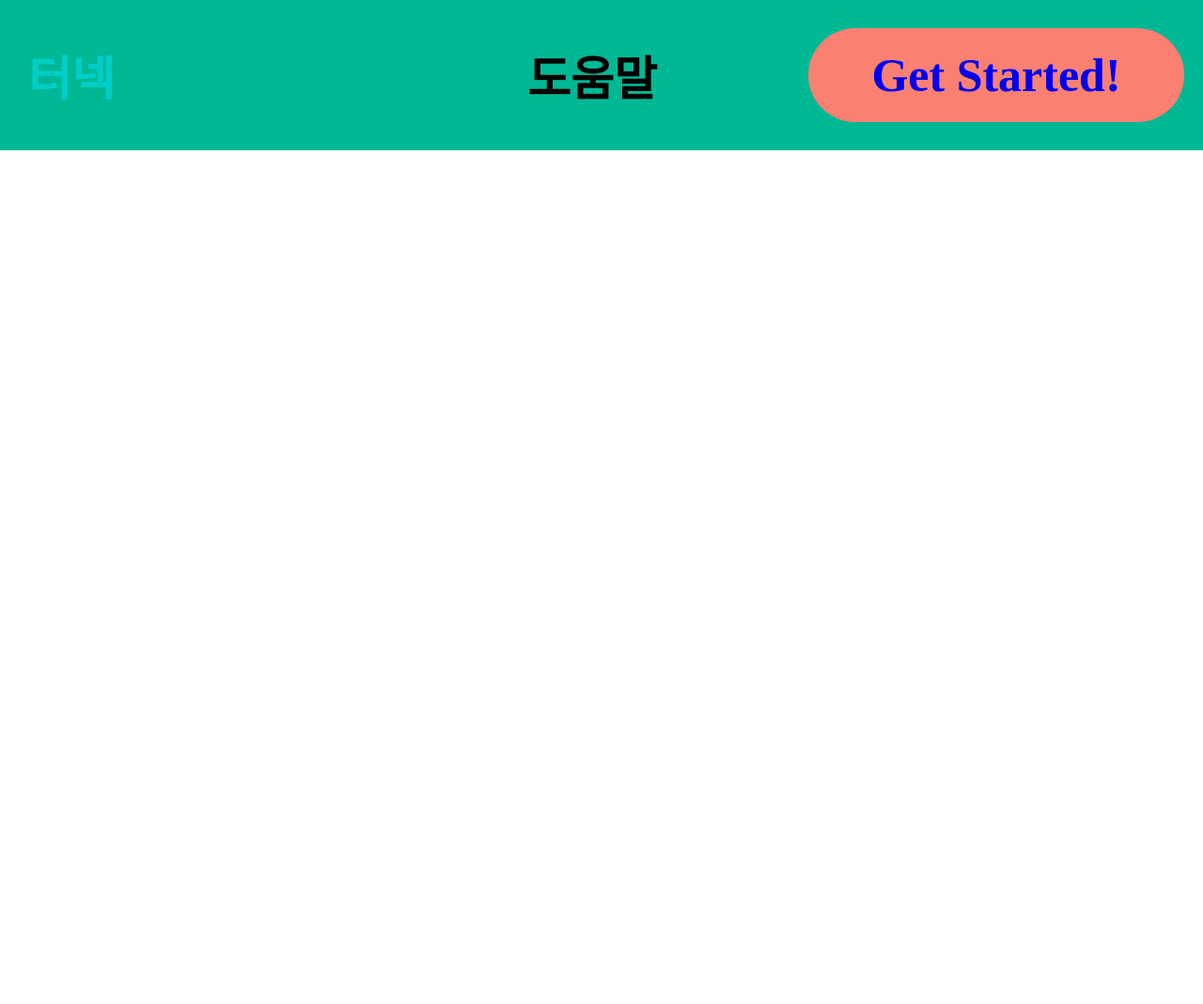
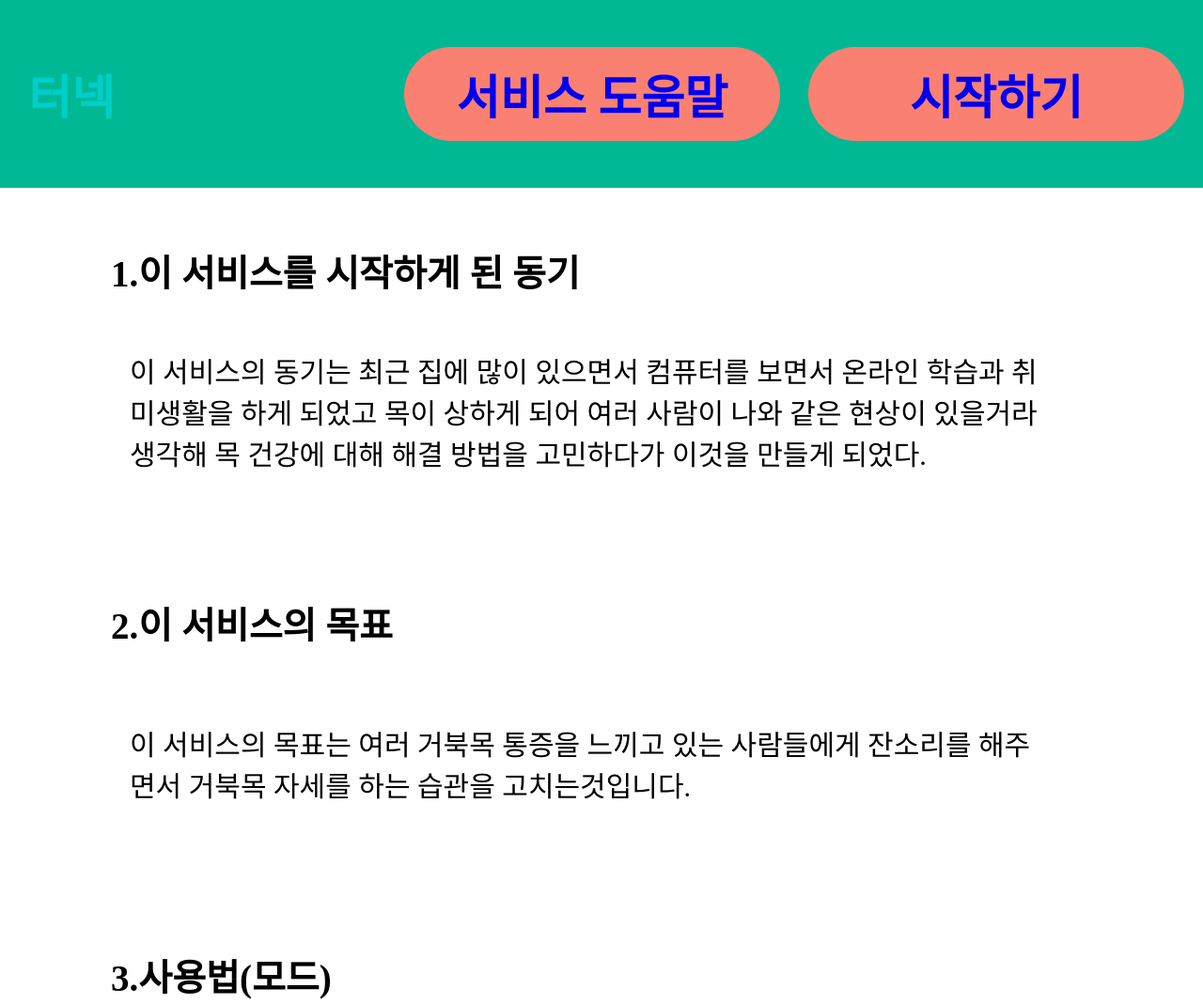
Before and after one commit to yoonchankim/turtleNeck-detection-ai2, a plain HTML site: page index.html in a window 1280 px wide. Shown: the top 1069 px of the page at 94% size. Before the commit the page ends 800 px from the top, so only its background shows below. Drawn offline with Linux system fonts and the light colour scheme.

Commit message:
done styling status bar and need to do Record Function

```diff
--- a/index.css
+++ b/index.css
@@ -1,8 +1,48 @@
 body{
     display: flex;
-    width:100vw;
+    width:95vw;
     height:100vh;
     align-items: center;
+    justify-content: center;
     margin:0;
     flex-direction: column;
+    padding:0;
 }
+.column-big{
+    position: absolute;
+    top:250px;
+    display: flex;
+    width:100%;
+    margin:0;
+    flex-direction: column;
+    align-items: center;
+    width:1000px;
+    height:3000px;
+}
+.column{
+    position: relative;
+    width:100%;
+    height:12.5%;
+    display:flex;
+    flex-direction: column;
+    align-items: flex-start;
+    justify-content: center;
+
+}
+.column-title{
+    position: absolute;
+    left:10px;
+    top:10px;
+    display: flex;
+    align-items: center;
+    font-size:39px;
+    font-weight:700;
+    margin-bottom:30px;
+}
+.column-story{
+    margin-left:30px;
+    font-size:30px;
+    display: flex;
+    align-items: center;
+    justify-content: center;
+}
--- a/index.html
+++ b/index.html
@@ -9,23 +9,50 @@
     <link rel="stylesheet" href="staus-bar.css">
 </head>
 <body>
+    <div class="column-big">
+        <div class="column">
+            <div class="column-title">1.이 서비스를 시작하게 된 동기</div>
+            <div class="column-story">이 서비스의 동기는 최근 집에 많이 있으면서 컴퓨터를 보면서 온라인 학습과 취미생활을 하게 되었고 목이 상하게 되어 여러 사람이 나와 같은 현상이 있을거라 생각해 목 건강에 대해 해결 방법을 고민하다가 이것을 만들게 되었다.</div>
+        </div>
+        <div class="column">
+            <div class="column-title">2.이 서비스의 목표</div>
+            <div class="column-story">이 서비스의 목표는 여러 거북목 통증을 느끼고 있는 사람들에게 잔소리를 해주면서 거북목 자세를 하는 습관을 고치는것입니다.</div>
+        </div>
+        <div class="column">
+            <div class="column-title">3.사용법(모드)</div>
+            <div class="column-story">위의 설명 대로 이 서비스는 잔소리를 해주면서,기록을 보여주면서 거북목을 고칠려고 한다.그리고 그 잔소리방법을 이용할때 설정해야 하는것이 모드이다.이 모드는 총 2가지가 있다.첫번째 모드는 </div>
+        </div>
+        <div class="column">
+            <div class="column-title">4.사용법(기록)</div>
+            <div class="column-story">ㅓㅏ.ㄴㅇㄹ;ㅏ먼암;렁나러ㅏㅇㄴ러ㅏㅇㄴ러럴ㄹㄹㄹㄹㄹㄹㄹㄹㄹㄹ러ㅓㅓㅓㅓㅓㅓㅓㅓㅓㅓㅓㅓㅓㅓㄷㅇ더어어어어어ㅓ어어ㅓ어어어어어ㅓ어엉ㅇㅇㅇㅇㅇㅇㄹㄹㄹㅇ니;ㅏ</div>
+        </div>
+        <div class="column">
+            <div class="column-title">5.사용법(기타의 것들)</div>
+            <div class="column-story">ㅓㅏ.ㄴㅇㄹ;ㅏ먼암;렁나러ㅏㅇㄴ러ㅏㅇㄴ러럴ㄹㄹㄹㄹㄹㄹㄹㄹㄹㄹ러ㅓㅓㅓㅓㅓㅓㅓㅓㅓㅓㅓㅓㅓㅓㄷㅇ더어어어어어ㅓ어어ㅓ어어어어어ㅓ어엉ㅇㅇㅇㅇㅇㅇㄹㄹㄹㅇ니;ㅏ</div>
+        </div>
+        <div class="column">
+            <div class="column-title">6.저희 서비스는 개인정보를 이용하지 않습니다</div>
+            <div class="column-story">저희 서비스는 자세를 분석하기 위해 웹캠을 이용합니다.절대 웹캠을 이용해 개인정보를 가져가는 일을 벌이지 않습니다.</div>
+        </div>
+    </div>
     <div class="status-bar">
         <div class="status-bar_column">
             <span>터넥</span>
         </div>
         <div class="status-bar_column">
-            <span>
-                도움말
-            </span>
+            <a href="index.html">
+                <div>
+                    서비스 도움말
+                </div>
+            </a>
         </div>
         <div class="status-bar_column">
             <a href="main.html">
                 <div>
-                    Get Started!
+                    시작하기
                 </div>
             </a>
         </div>
     <div>
-    <script src="staus-bar.js"></script>
 </body>
 </html>
--- a/staus-bar.css
+++ b/staus-bar.css
@@ -2,10 +2,15 @@
 .status-bar{
     background-color:#00b894;
     width:100%;
-    height:20%;
+    height: 200px;
     position: fixed;
     display:flex;
     flex-direction: row;
+    position: absolute;
+    top:0;
+    left:0;
+    margin:0;
+    justify-content: center;
 }
 .status-bar_column{
     width: 33%;
@@ -34,6 +39,7 @@
     justify-content: flex-end;
     padding-right:20px;
 }
+.status-bar_column:nth-child(2) div,
 .status-bar_column:nth-child(3) div{
     display: flex;
     align-items: center;
@@ -45,6 +51,6 @@
     font-size:50px;
     font-weight: 700;
 }
-a{
+.status-bar a{
     text-decoration:none;
 }
--- a/style.css
+++ b/style.css
@@ -35,16 +35,83 @@ body{
   justify-content: center;
   margin: 30px;
 }
-a{
+.you{
   position: absolute;
-  left:10px;
-  top:10px;
+  left:0px;
+  top:200px;
   text-decoration: none;
   color: #a29bfe;
   border:#a29bfe solid 3px;
   border-radius:5px;
   display:flex;
   align-items: center;
-}a img{
+  background-color: white;
+}.you img{
   margin-right:10px;
 }
+
+.status-bar{
+  background-color:#00b894;
+  width:100%;
+  height: 200px;
+  position: fixed;
+  display:flex;
+  align-items: center;
+  flex-direction: row;
+  position: absolute;
+  top:0;
+  left:0;
+  margin:0;
+  justify-content: center;
+}
+.status-bar_column{
+  width: 33%;
+  height:100%;
+}
+.status-bar_column:nth-child(1){
+  display: flex;
+  align-items: center;
+  justify-content: flex-start;
+  color:#00cec9;
+  font-size:50px;
+  padding-left:30px;
+  font-weight: 700;
+  box-sizing: border-box;
+}
+.status-bar_column:nth-child(2){
+  display: flex;
+  align-items: center;
+  justify-content: center;
+  font-size:50px;
+  font-weight: 700;
+}
+.status-bar_column:nth-child(3){
+  display: flex;
+  align-items: center;
+  justify-content: flex-end;
+  padding-right:20px;
+}
+.status-bar_column:nth-child(2) div,.status-bar_column:nth-child(3) div{
+  display: flex;
+  align-items: center;
+  justify-content: center;
+  background-color:salmon;
+  border-radius:70px;
+  width:400px;
+  height: 100px;
+  font-size:50px;
+  font-weight: 700;
+}
+a{
+  text-decoration:none;
+}
+#webcam-container{
+  position: relative;
+  top:300px;
+  right:1100px;
+}
+#turtle{
+  position: relative;
+  top:300px;
+  right:1100px;
+}
```
Also changed, not shown: main.html (+26 -3 lines).
